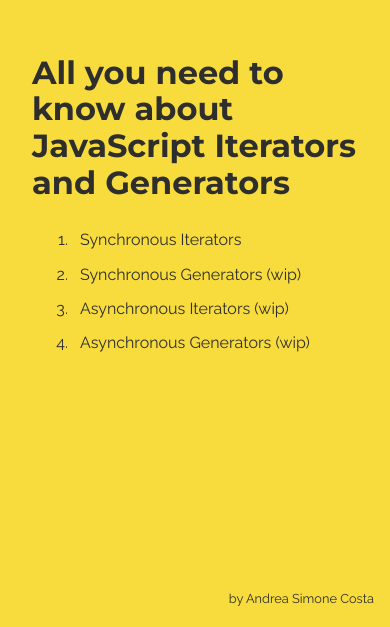
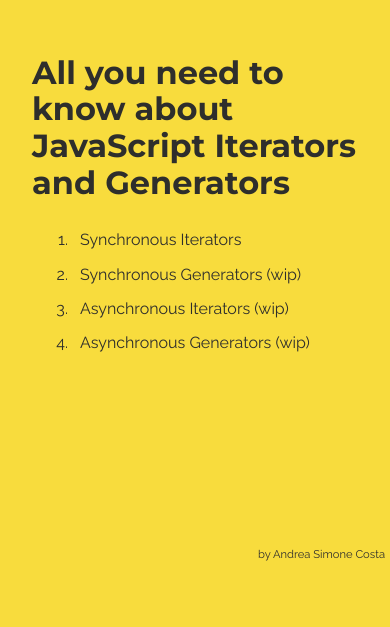
Before and after one commit to Naahuel/JavaScript-Iterators-and-Generators, a plain HTML site: page index.html in a window 390 px wide. Shown: the part 217-844 px from the top of the page. Drawn offline with Linux system fonts and the light colour scheme.

Commit message:
Add files via upload

```diff
--- a/css/style.css
+++ b/css/style.css
@@ -430,18 +430,18 @@ li:hover {
 
 .me {
     position: absolute;
-    bottom: 0.5rem;
-    right: 1rem;
+    bottom: 55px;
+    right: 5px;
 }
 
 @media screen and (max-width: 992px) {
     .me {
-        font-size: 1.2rem;
+        font-size: 0.9rem;
     }
 }
 
 @media screen and (max-width: 600px) {
     .me {
-        font-size: 0.8rem;
+        font-size: 0.7rem;
     }
 }
```
